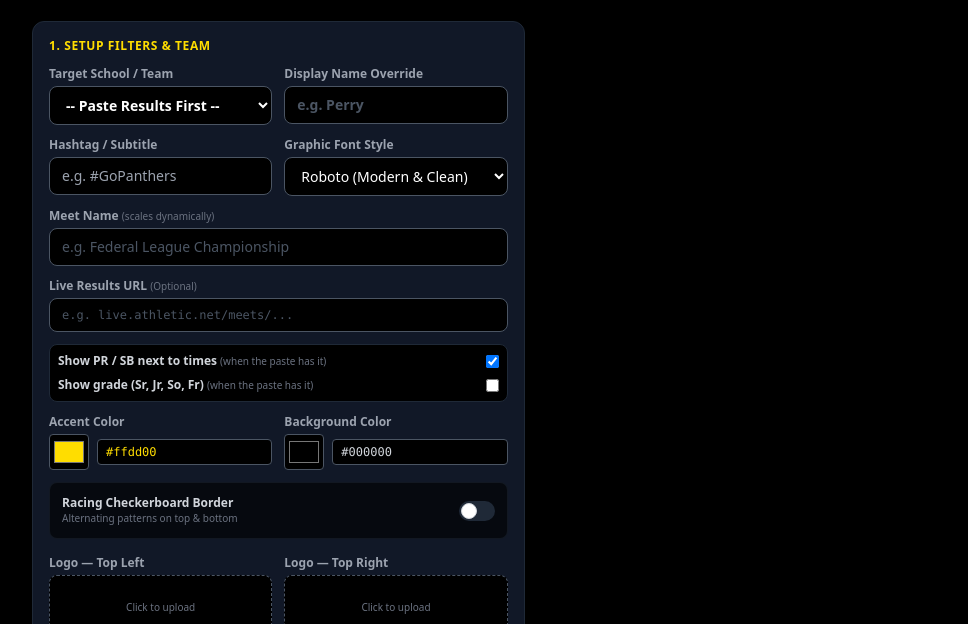
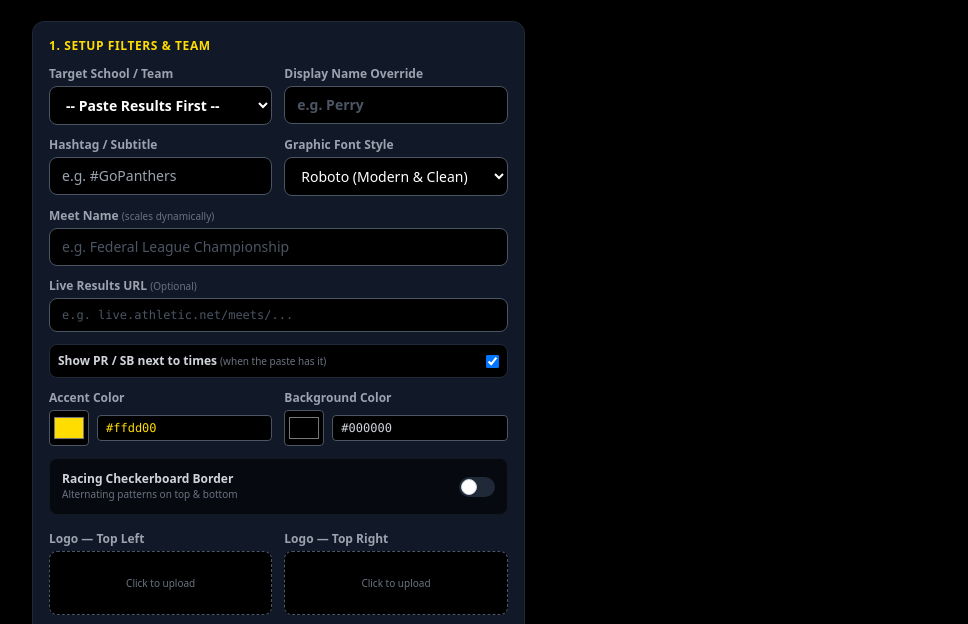
Before and after one commit to JoeyPXC/xcpostmedia, a plain HTML site: page index.html in a window 1280 px wide. Shown: the part 175-799 px from the top of the page, without its empty margins (0-968 px from the left). Drawn offline with nearby package versions, Linux system fonts and the light colour scheme; a web font is replaced by a local one.

Commit message:
Remove grade display option from social post

```diff
--- a/index.html
+++ b/index.html
@@ -92,10 +92,6 @@
                             <label class="flex items-center justify-between text-xs font-semibold text-gray-300 cursor-pointer select-none">
                                 <span>Show PR / SB next to times <span class="text-[10px] text-gray-500 font-normal">(when the paste has it)</span></span>
                                 <input type="checkbox" id="showFlagsToggle" checked onchange="renderSocialPost();">
-                            </label>
-                            <label class="flex items-center justify-between text-xs font-semibold text-gray-300 cursor-pointer select-none">
-                                <span>Show grade (Sr, Jr, So, Fr) <span class="text-[10px] text-gray-500 font-normal">(when the paste has it)</span></span>
-                                <input type="checkbox" id="showGradeToggle" onchange="renderSocialPost();">
                             </label>
                         </div>
 
@@ -833,7 +829,8 @@
             }
 
             let textPost = `🚨 ${meetName.toUpperCase()} 🚨\n`;
-            textPost += `🏃‍♂️ ${schoolDisplayName.toUpperCase()} - ${genderTag}\n\n`;
+            const runnerEmoji = /girl|women/i.test(genderTag) ? '🏃‍♀️' : '🏃‍♂️';
+            textPost += `${runnerEmoji} ${schoolDisplayName.toUpperCase()} - ${genderTag}\n\n`;
             if (teamData.rank) {
                 textPost += `🏆 Team Finish: ${getOrdinalSuffix(teamData.rank)}\n`;
                 textPost += `📊 Total Score: ${teamData.score} pts\n\n`;
@@ -842,13 +839,10 @@
             textPost += `📋 Top Scorers:\n`;
             const tweetRosterLimit = Math.min(sortedRoster.length, 5);
             const showFlags = document.getElementById('showFlagsToggle').checked;
-            const showGrade = document.getElementById('showGradeToggle').checked;
             for (let i = 0; i < tweetRosterLimit; i++) {
                 const r = sortedRoster[i];
-                const gradeWord = { 12: 'Sr', 11: 'Jr', 10: 'So', 9: 'Fr' }[r.year];
-                const gradeTxt = (showGrade && gradeWord) ? `, ${gradeWord}` : '';
                 const flagTxt = (showFlags && r.flag) ? ` ${r.flag}` : '';
-                textPost += `${getOrdinalSuffix(r.place)} - ${r.name}${gradeTxt} (${r.time}${flagTxt})\n`;
+                textPost += `${getOrdinalSuffix(r.place)} - ${r.name} ${r.time}${flagTxt}\n`;
             }
 
             if (resultsUrl) textPost += `\n📊 Live Results: ${resultsUrl}\n`;
```
